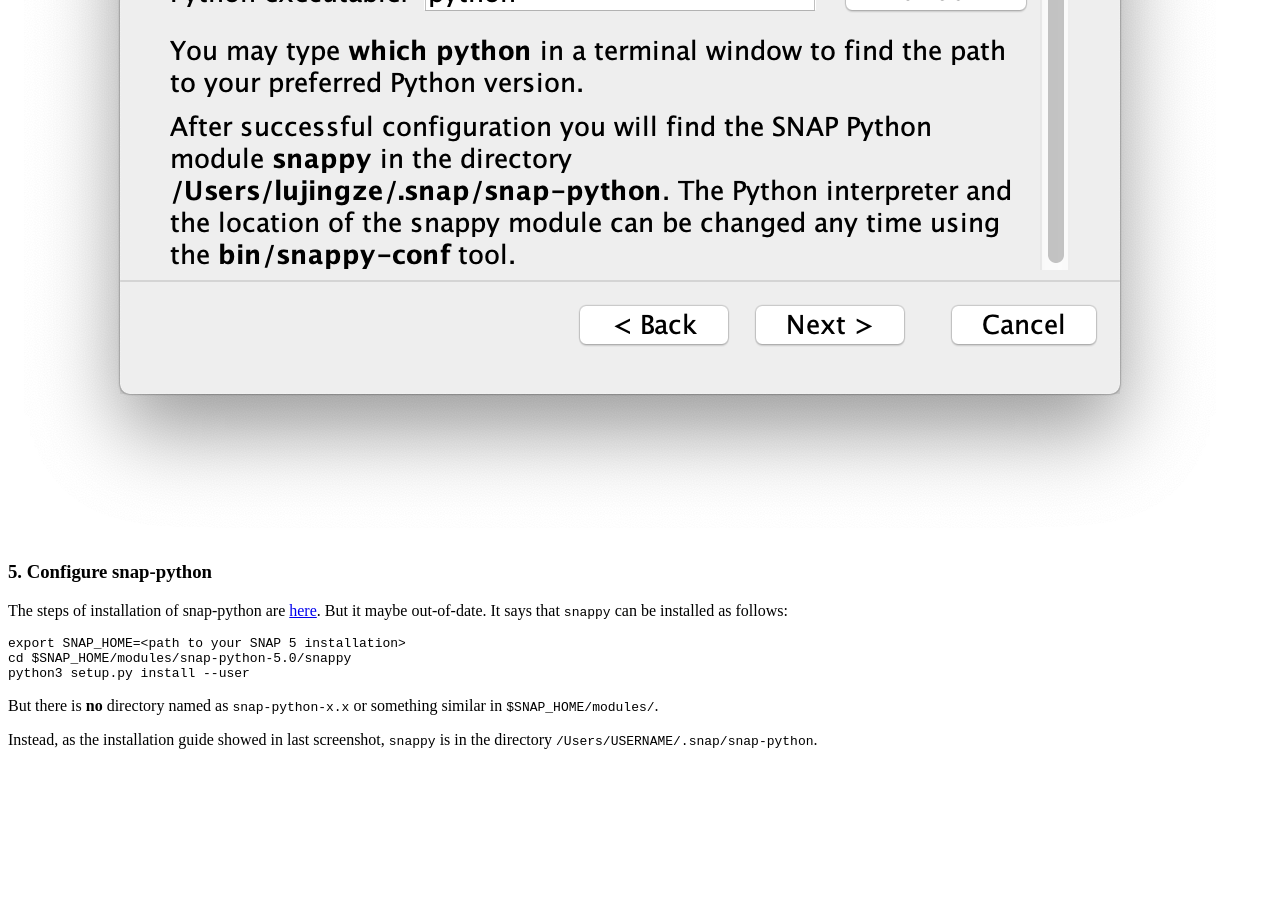
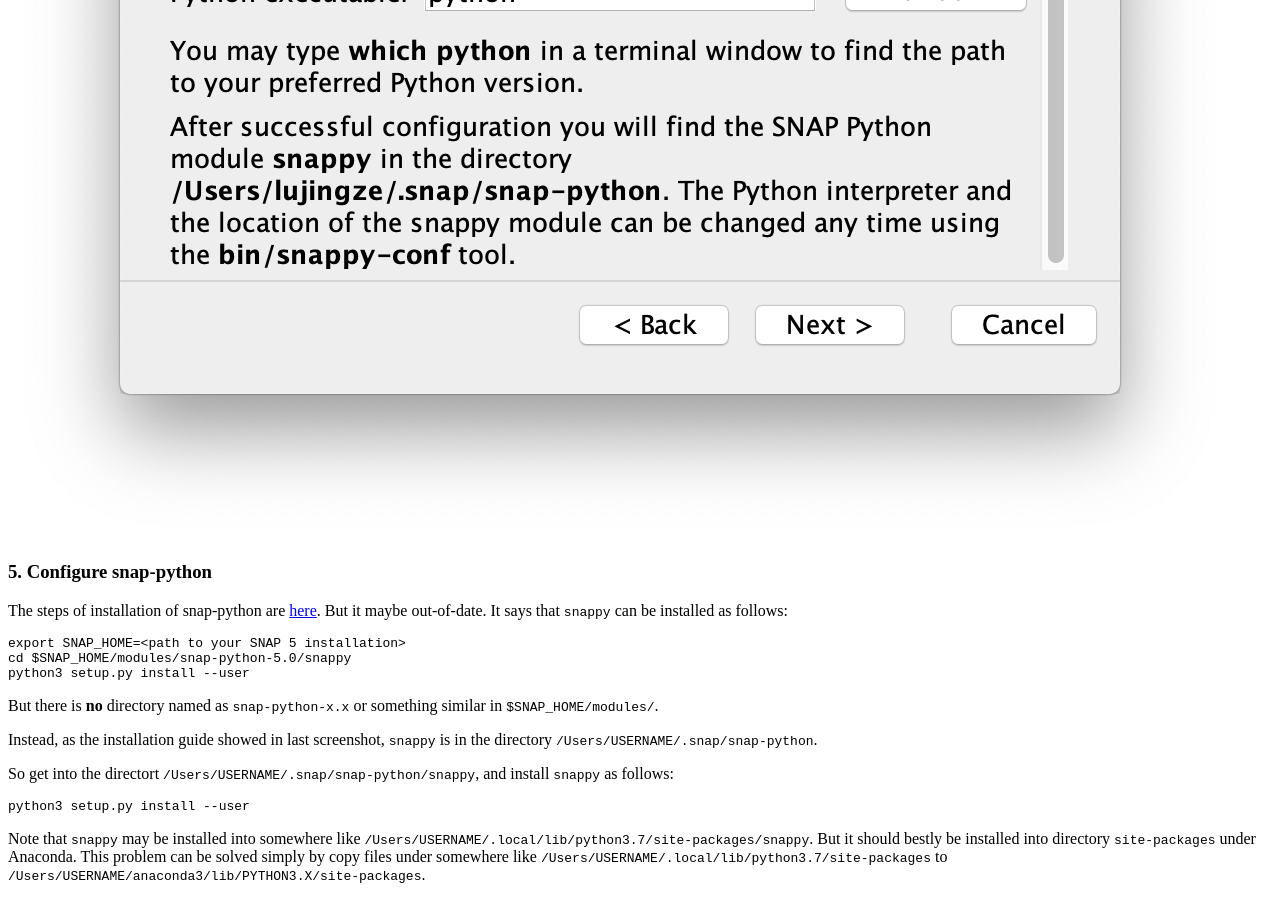
Before and after one commit to Neo-101/Neo-101.github.io, a Jekyll site: the page built from _posts/2019-05-06-how-to-install-snap-python.md, in a window 1280 px wide and 900 px high, scrolled down 1165 px. Built offline with Jekyll 4.4.1, drawn with Linux system fonts in a browser that asks for light colours; before the commit the page ends 1930 px from its top, so only the background shows below that.

Commit message:
Edit how to install snap-python

````diff
--- a/_posts/2019-05-06-how-to-install-snap-python.md
+++ b/_posts/2019-05-06-how-to-install-snap-python.md
@@ -38,3 +38,11 @@
 But there is **no** directory named as `snap-python-x.x` or something similar in `$SNAP_HOME/modules/`.
 
 Instead, as the installation guide showed in last screenshot, `snappy` is in the directory `/Users/USERNAME/.snap/snap-python`.
+
+So get into the directort `/Users/USERNAME/.snap/snap-python/snappy`, and install `snappy` as follows:
+
+```
+python3 setup.py install --user
+```
+
+Note that `snappy` may be installed into somewhere like `/Users/USERNAME/.local/lib/python3.7/site-packages/snappy`. But it should bestly be installed into directory `site-packages` under Anaconda. This problem can be solved simply by copy files under somewhere like `/Users/USERNAME/.local/lib/python3.7/site-packages` to `/Users/USERNAME/anaconda3/lib/PYTHON3.X/site-packages`.
````
